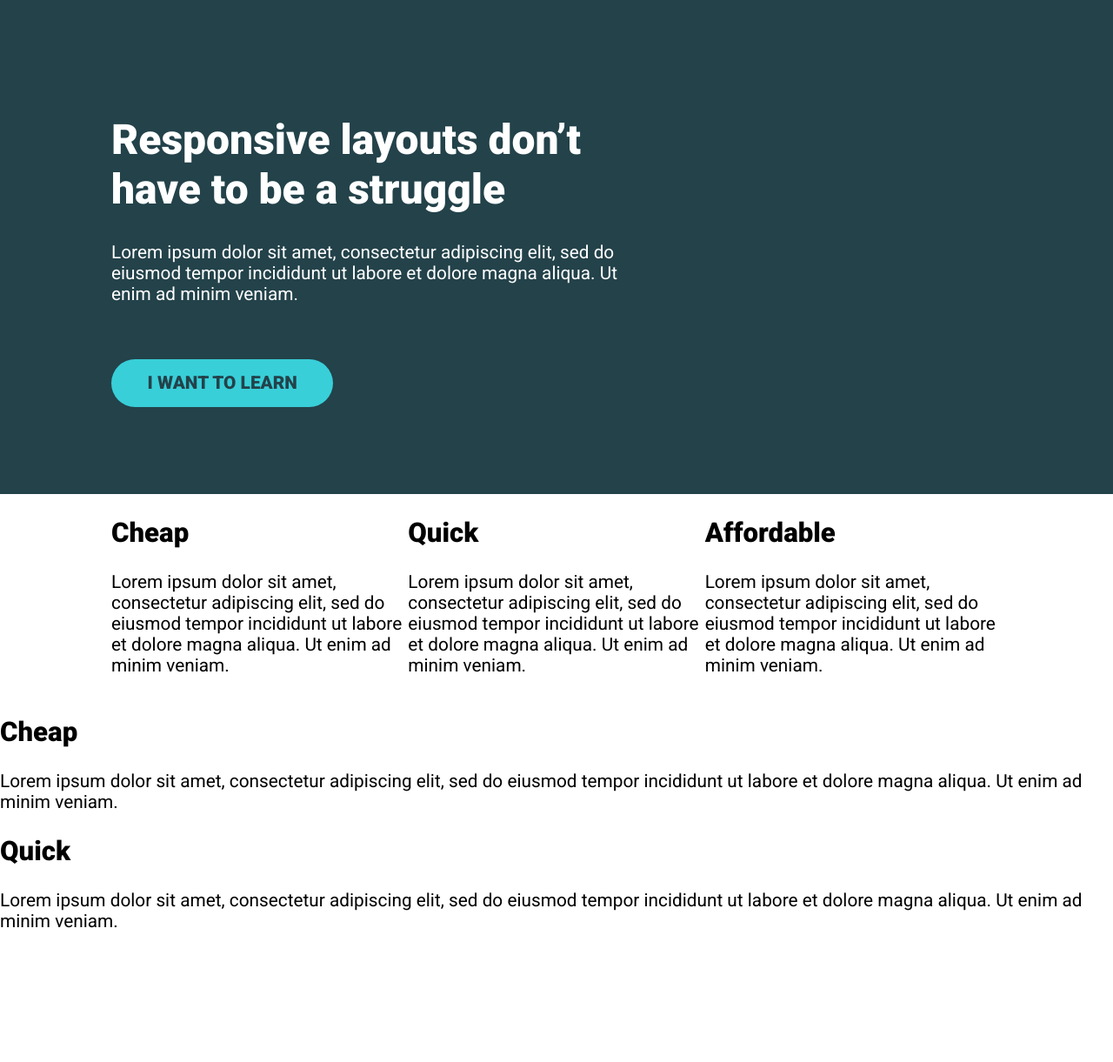
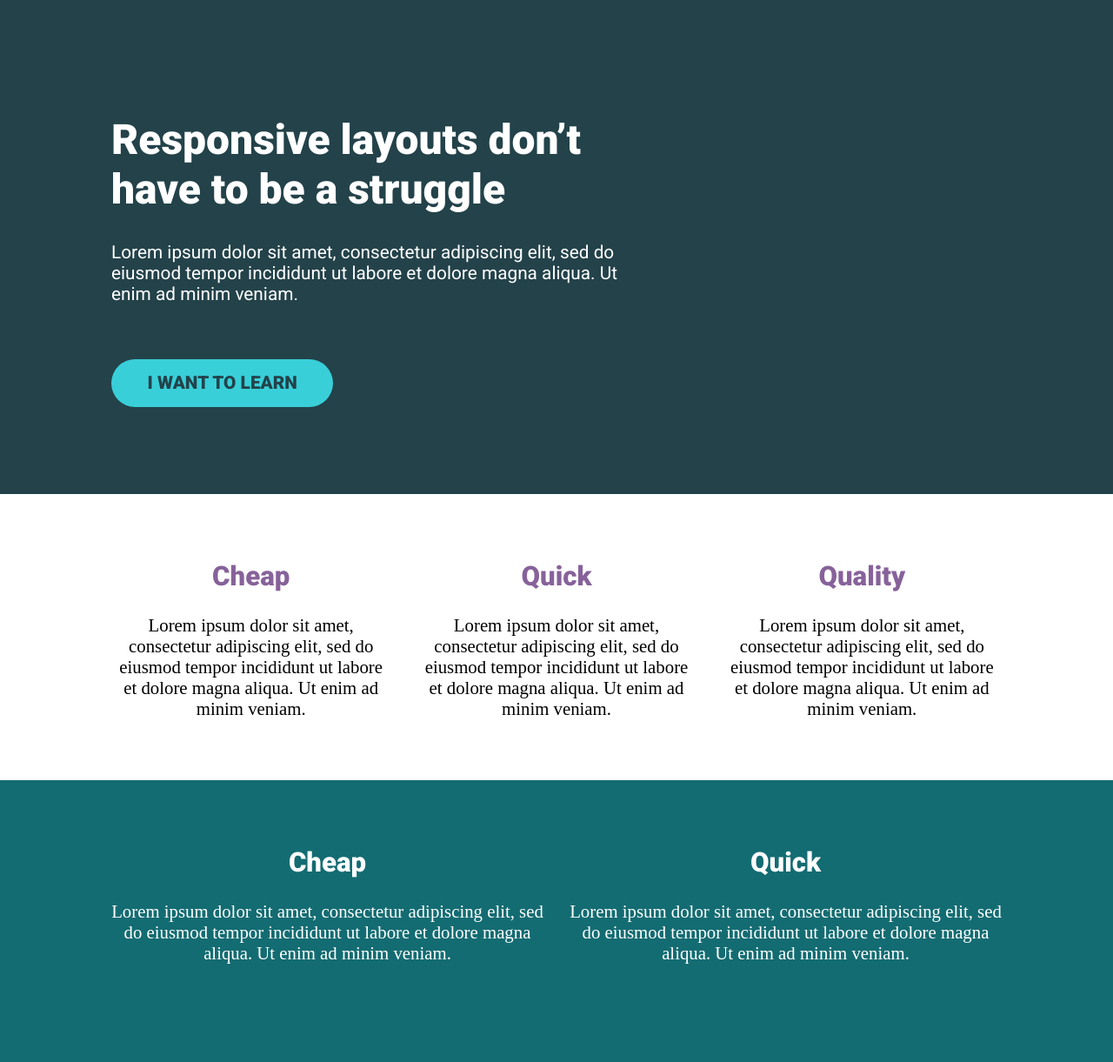
Before and after one commit to JoynalDsouza/Responsive-Design-Tutorial, a plain HTML site: page index.html in a window 1280 px wide. Shown: the whole page at 87% size. Before the commit the page ends 1092 px from the top, so only its background shows below. Drawn offline with Linux system fonts and the light colour scheme.

Commit message:
challenge completed

```diff
--- a/index.html
+++ b/index.html
@@ -1,49 +1,76 @@
 <!DOCTYPE html>
 <html lang="en">
   <head>
-    <meta charset="UTF-8">
-    <meta name="viewport" content="width=device-width, initial-scale=1.0">
-    <title>Challenge time!</title>
-    <link href="https://fonts.googleapis.com/css2?family=Roboto:wght@400;900&display=swap" rel="stylesheet">
-    <link rel="stylesheet" href="style.css">
+    <meta charset="UTF-8" />
+    <meta name="viewport" content="width=device-width, initial-scale=1.0" />
+    <title>Challenge-04</title>
+    <link
+      href="https://fonts.googleapis.com/css2?family=Roboto:wght@400;900&display=swap"
+      rel="stylesheet"
+    />
+    <link rel="stylesheet" href="style.css" />
   </head>
   <body>
     <div class="hero">
       <div class="container">
         <div class="hero__text">
           <h1>Responsive layouts don’t have to be a struggle</h1>
-                <p>Lorem ipsum dolor sit amet, consectetur adipiscing elit, sed do eiusmod tempor incididunt ut labore et dolore magna aliqua. Ut enim ad minim veniam.</p>
+          <p>
+            Lorem ipsum dolor sit amet, consectetur adipiscing elit, sed do
+            eiusmod tempor incididunt ut labore et dolore magna aliqua. Ut enim
+            ad minim veniam.
+          </p>
           <a href="#" class="btn">I want to learn</a>
         </div>
       </div>
     </div>
     <div class="container">
-        <div class="row">
+      <div class="row padding-vertical-50">
+        <div class="col">
+          <h2 class="text-purple">Cheap</h2>
+          <p class="roboto-regular">
+            Lorem ipsum dolor sit amet, consectetur adipiscing elit, sed do
+            eiusmod tempor incididunt ut labore et dolore magna aliqua. Ut enim
+            ad minim veniam.
+          </p>
+        </div>
+        <div class="col">
+          <h2 class="text-purple">Quick</h2>
+          <p class="roboto-regular">
+            Lorem ipsum dolor sit amet, consectetur adipiscing elit, sed do
+            eiusmod tempor incididunt ut labore et dolore magna aliqua. Ut enim
+            ad minim veniam.
+          </p>
+        </div>
+        <div class="col">
+          <h2 class="text-purple">Quality</h2>
+          <p class="roboto-regular">
+            Lorem ipsum dolor sit amet, consectetur adipiscing elit, sed do
+            eiusmod tempor incididunt ut labore et dolore magna aliqua. Ut enim
+            ad minim veniam.
+          </p>
+        </div>
+      </div>
+    </div>
+    <div class="hero secondary-background padding-vertical-50">
+      <div class="container row">
         <div class="col">
           <h2>Cheap</h2>
-                <p>Lorem ipsum dolor sit amet, consectetur adipiscing elit, sed do eiusmod tempor incididunt ut labore et dolore magna aliqua. Ut enim ad minim veniam.</p>
+          <p class="roboto-regular">
+            Lorem ipsum dolor sit amet, consectetur adipiscing elit, sed do
+            eiusmod tempor incididunt ut labore et dolore magna aliqua. Ut enim
+            ad minim veniam.
+          </p>
         </div>
         <div class="col">
           <h2>Quick</h2>
-                <p>Lorem ipsum dolor sit amet, consectetur adipiscing elit, sed do eiusmod tempor incididunt ut labore et dolore magna aliqua. Ut enim ad minim veniam.</p>
-            </div>
-            <div class="col">
-                <h2>Affordable</h2>
-                <p>Lorem ipsum dolor sit amet, consectetur adipiscing elit, sed do eiusmod tempor incididunt ut labore et dolore magna aliqua. Ut enim ad minim veniam.</p>
+          <p class="roboto-regular">
+            Lorem ipsum dolor sit amet, consectetur adipiscing elit, sed do
+            eiusmod tempor incididunt ut labore et dolore magna aliqua. Ut enim
+            ad minim veniam.
+          </p>
         </div>
       </div>
     </div>
-
-
-    <div class="col">
-        <h2>Cheap</h2>
-        <p>Lorem ipsum dolor sit amet, consectetur adipiscing elit, sed do eiusmod tempor incididunt ut labore et dolore magna aliqua. Ut enim ad minim veniam.</p>
-    </div>
-    <div class="col">
-        <h2>Quick</h2>
-        <p>Lorem ipsum dolor sit amet, consectetur adipiscing elit, sed do eiusmod tempor incididunt ut labore et dolore magna aliqua. Ut enim ad minim veniam.</p>
-    </div>
-
-
   </body>
 </html>
--- a/style.css
+++ b/style.css
@@ -19,13 +19,15 @@
 
    */
 
-*, *::before, *::after {
+*,
+*::before,
+*::after {
   box-sizing: border-box;
 }
 
 body {
   margin: 0;
-    font-family: 'Roboto', sans-serif;
+  font-family: "Roboto", sans-serif;
   font-size: 1.3rem;
 }
 
@@ -50,12 +52,17 @@ h1 {
 .col {
   /* these are now flex items */
   width: 100%;
+  text-align: center;
+}
+
+.col + .col {
+  margin-left: 30px;
 }
 
 .hero {
   padding: 100px 0;
-    background-color: #23424A;
-    color: #FFF;
+  background-color: #23424a;
+  color: #fff;
 }
 
 .hero__text {
@@ -70,14 +77,30 @@ h1 {
   display: inline-block;
   text-decoration: none;
   text-transform: uppercase;
-    color: #23424A;
+  color: #23424a;
   font-weight: 900;
-    background-color: #38CFD9;
-    padding: .75em 2em;
+  background-color: #38cfd9;
+  padding: 0.75em 2em;
   border-radius: 100px;
 }
 
 .btn:hover,
 .btn:focus {
-    opacity: .75;
+  opacity: 0.75;
 }
+
+.text-purple {
+  color: #87629a;
+}
+
+.secondary-background {
+  background-color: #136c72;
+}
+
+.padding-vertical-50 {
+  padding: 50px 0px;
+}
+
+.roboto-regular {
+  font-family: "Roboto Regular";
+}
```
Lines whose indentation alone changed are shown as unchanged.
